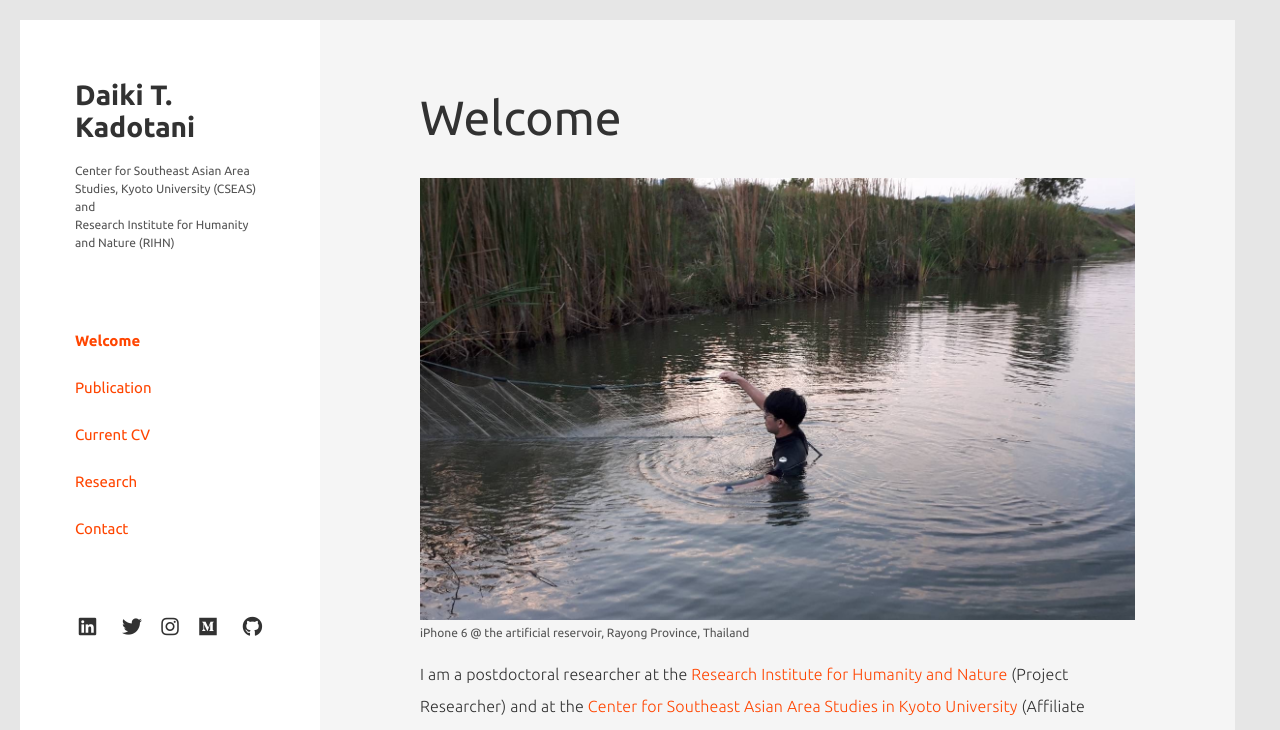
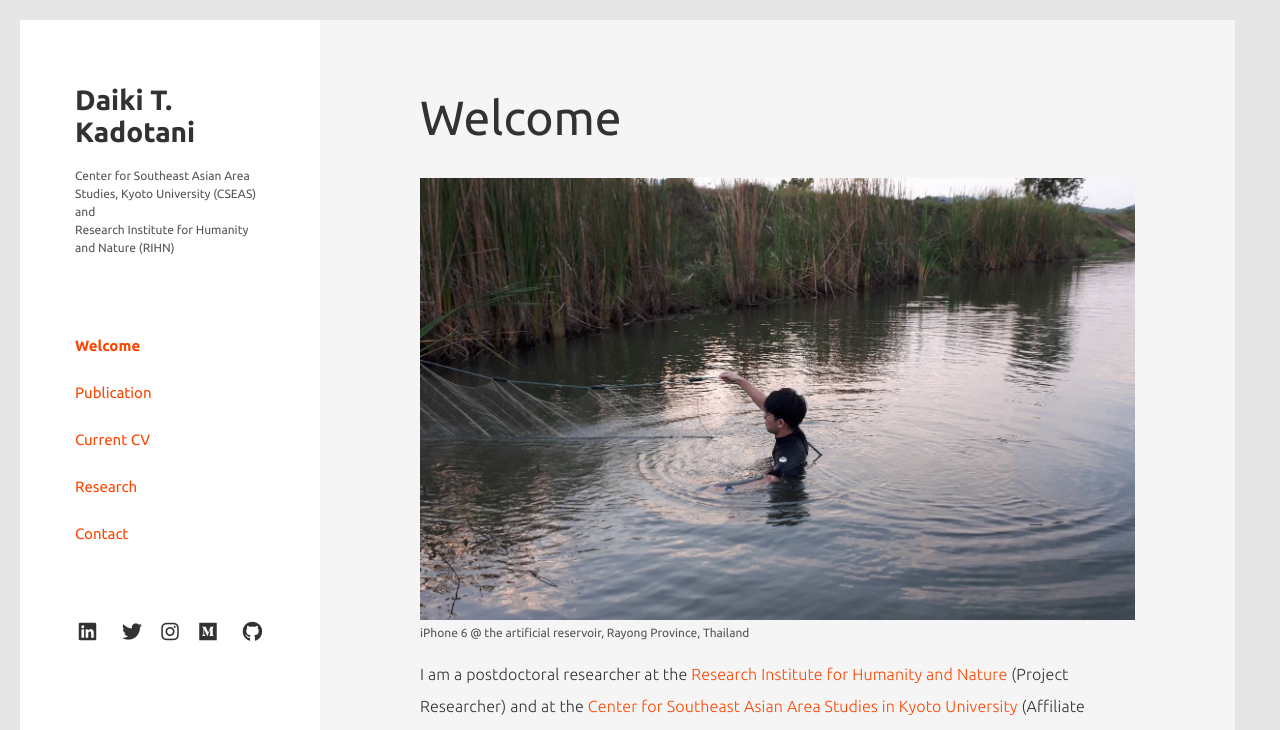
Before and after one commit to tjdk1992/tjdk1992.github.io, a Jekyll site: the page built from index.md, in a window 1280 px wide. Shown: the top 730 px of the page. Built offline with Jekyll 4.4.1, drawn with Linux system fonts in a browser that asks for light colours; nearby versions of some CDN libraries.

Commit message:
update site

```diff
--- a/assets/css/layout.css
+++ b/assets/css/layout.css
@@ -31,7 +31,7 @@
 /* header */
 
 #global-head {
-  padding: 40px 55px 20px 55px;
+  padding: 45px 55px 20px 55px;
   margin: 0;
   flex: 0 0 auto;
 }
```
